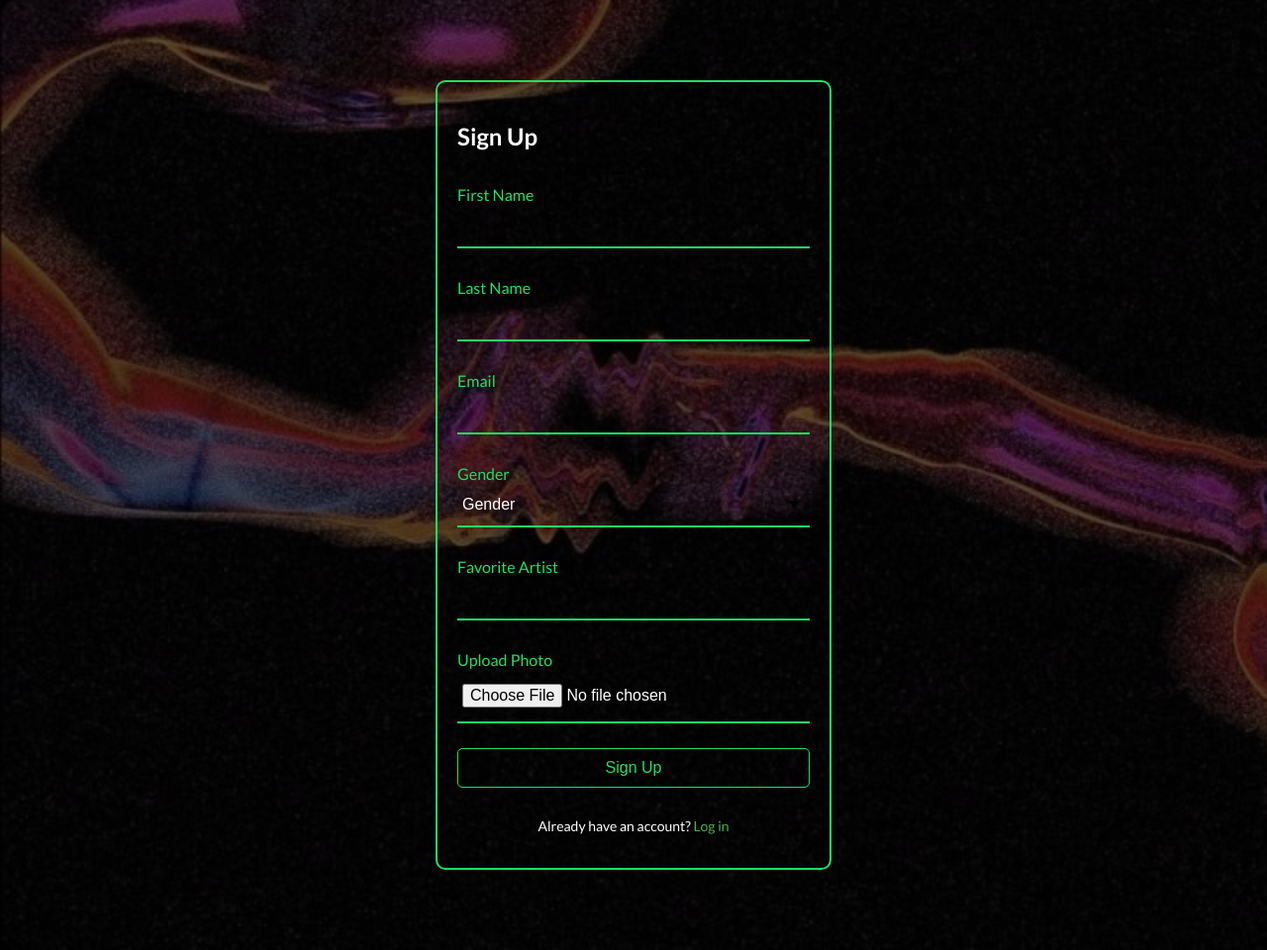
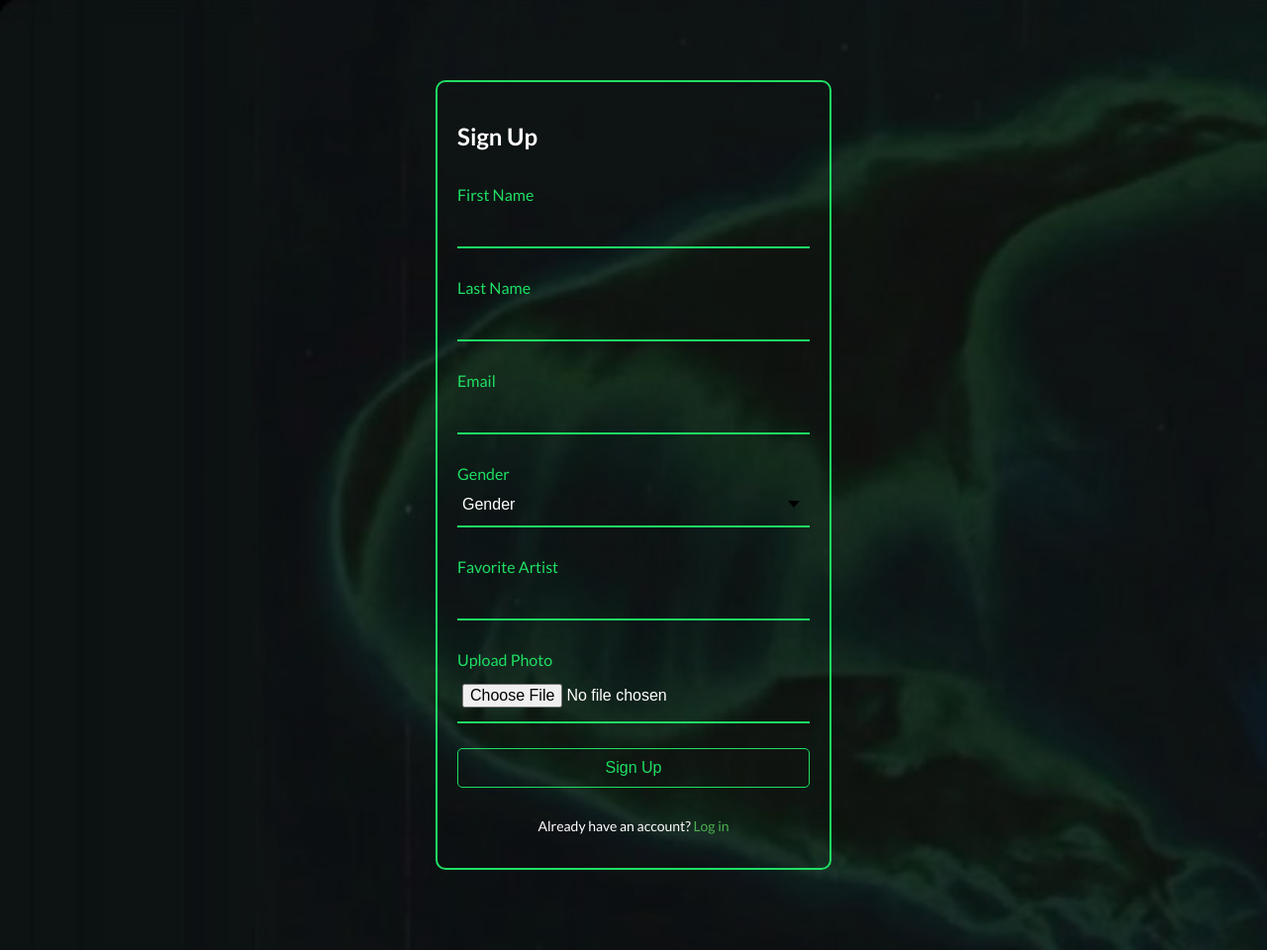
Before and after one commit to Spotify-Soulmate-Team/Spotify-Soulmate, a PHP site: page /signup.html in a window 1280 px wide. Shown: the whole page at 99% size. Run offline with PHP 8.4, Linux system fonts and the light colour scheme; some web fonts are replaced.

Commit message:
updating background images

```diff
--- a/css/login.css
+++ b/css/login.css
@@ -10,7 +10,7 @@ body {
 	align-items: center;
 	height: 100vh;
 	margin: 0;
-	background-image: url(/background\ image.jpg);
+	background-image: url(/header-img.jpeg);
   background-repeat: none;
   background-size:cover;
   background-blend-mode:multiply;
--- a/css/signup.css
+++ b/css/signup.css
@@ -10,7 +10,7 @@ body {
 	align-items: center;
 	height: 120vh;
 	margin: 0;
-	background-image: url(/background\ image.jpg);
+	background-image: url(/header-img.jpeg);
   background-repeat: none;
   background-size:cover;
   background-blend-mode:multiply;
```
